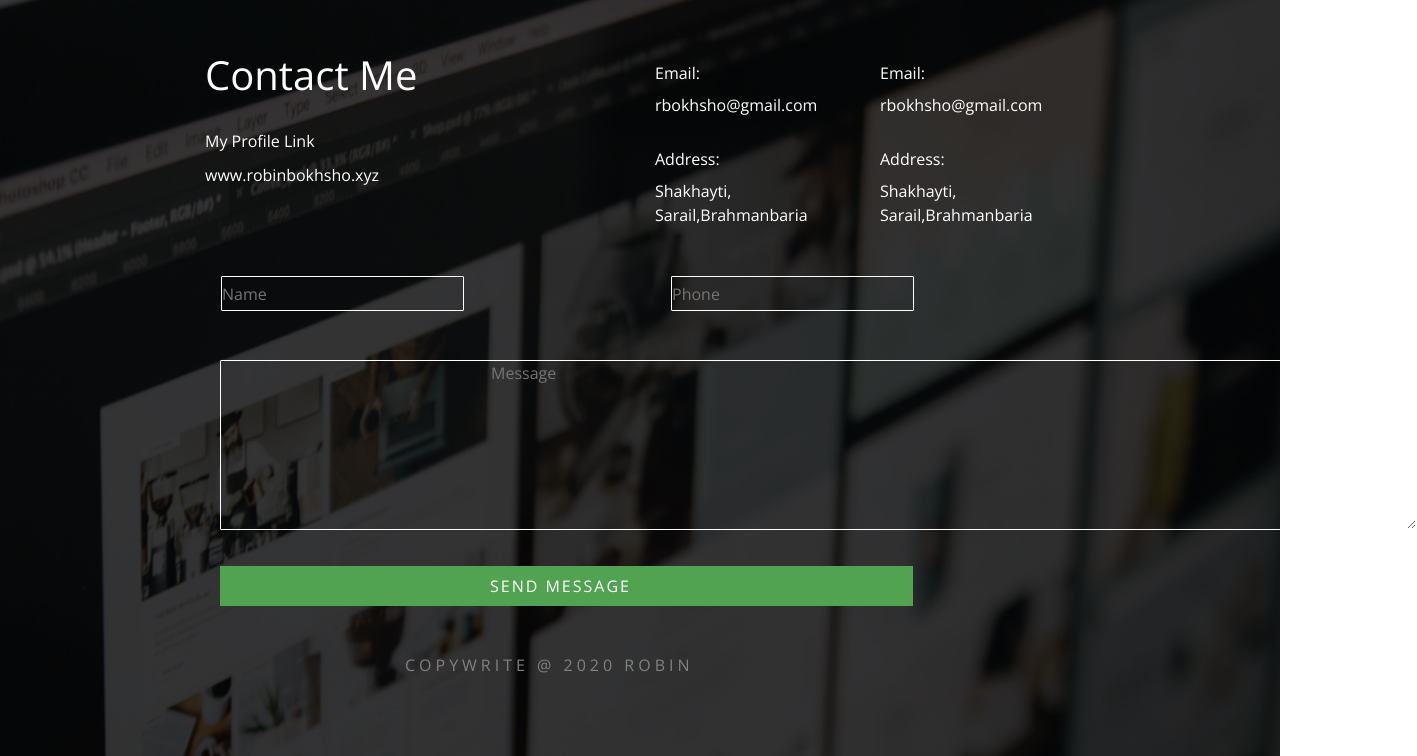
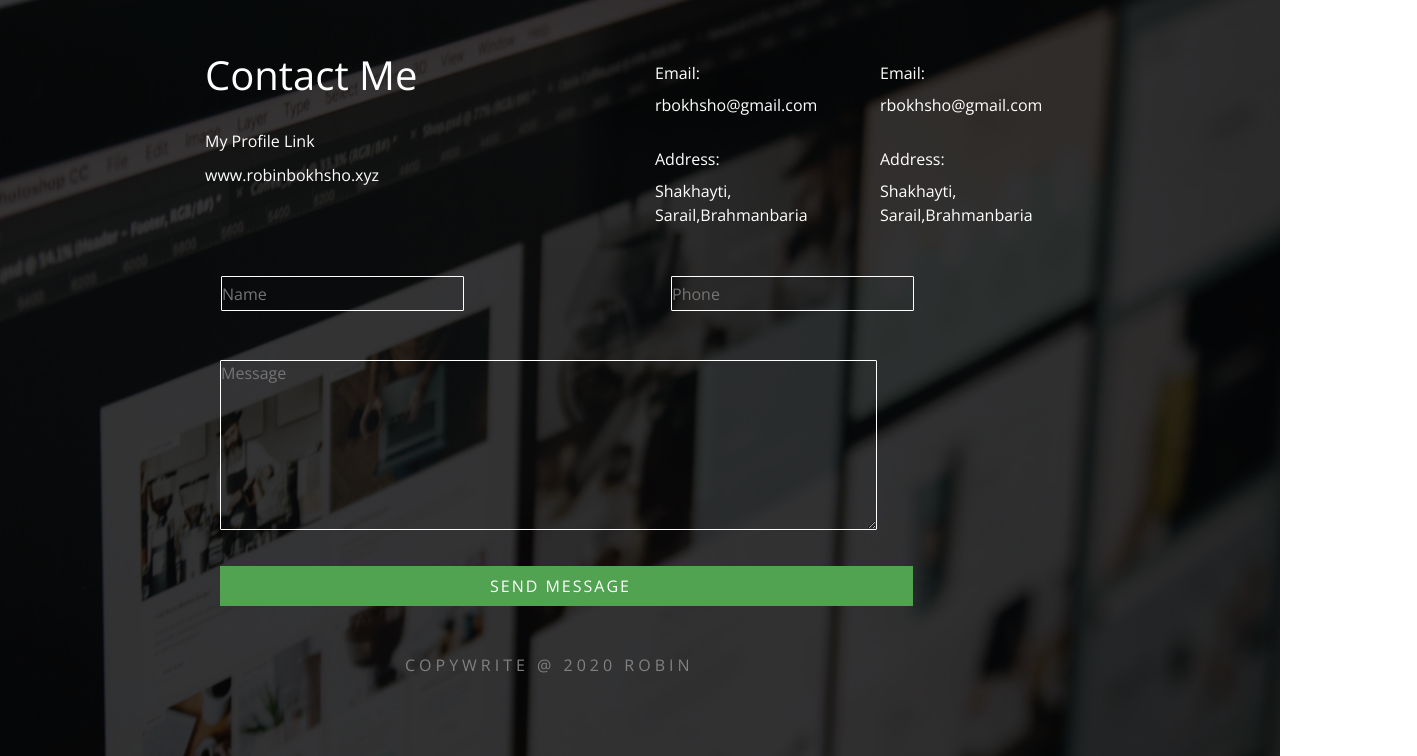
Before and after one commit to mdsrobin/final-project, a plain HTML site: page index.html in a window 1280 px wide. Shown: the part 3987-4743 px from the top of the page, 1417 px wide, since content can reach past the window. Drawn offline with nearby package versions, Linux system fonts and the light colour scheme; a script that the page names is missing.

Commit message:
Update style.css

```diff
--- a/css/style.css
+++ b/css/style.css
@@ -426,7 +426,6 @@ background: #c6c6c580;
 	border: 1px solid white;
 	color: white;
 	border-radius: 1px;
-	padding: 0 270px;
 }
 .sms-2 .texta:focus{
 	outline: none;
```
